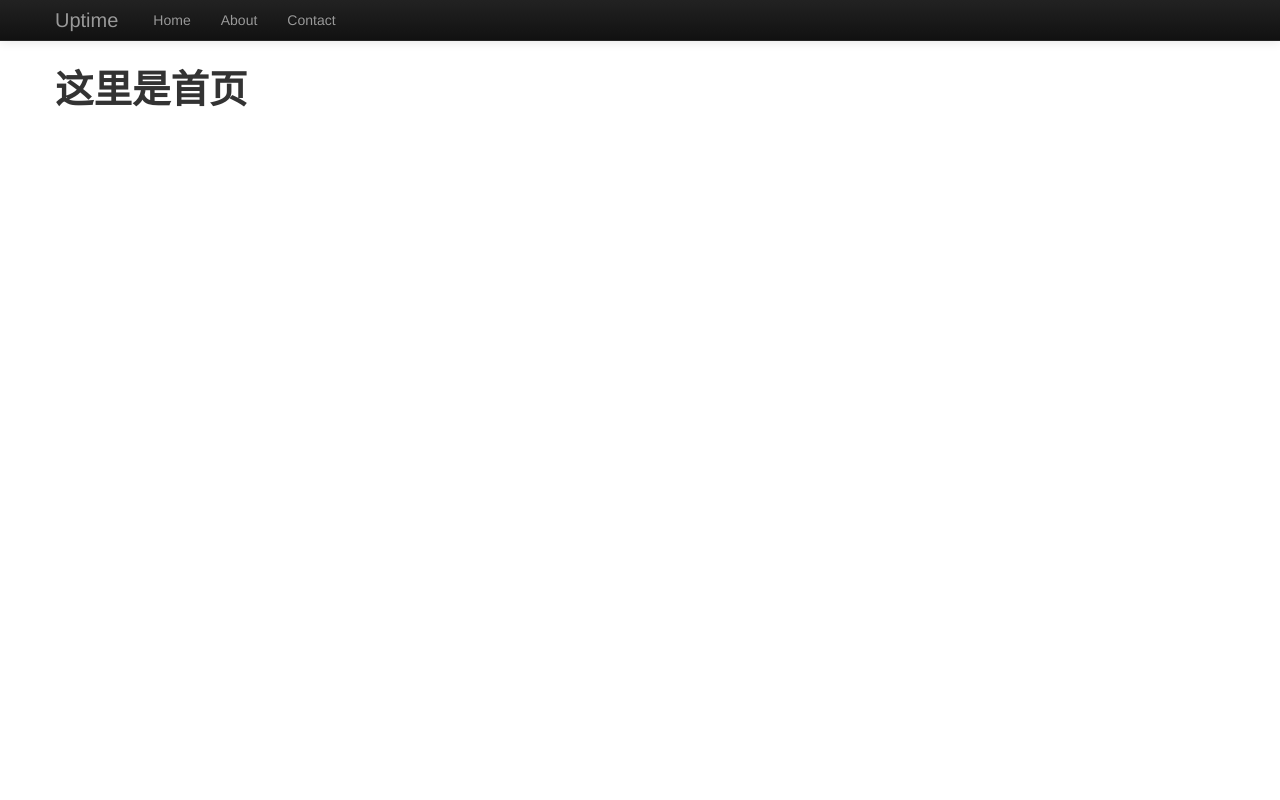
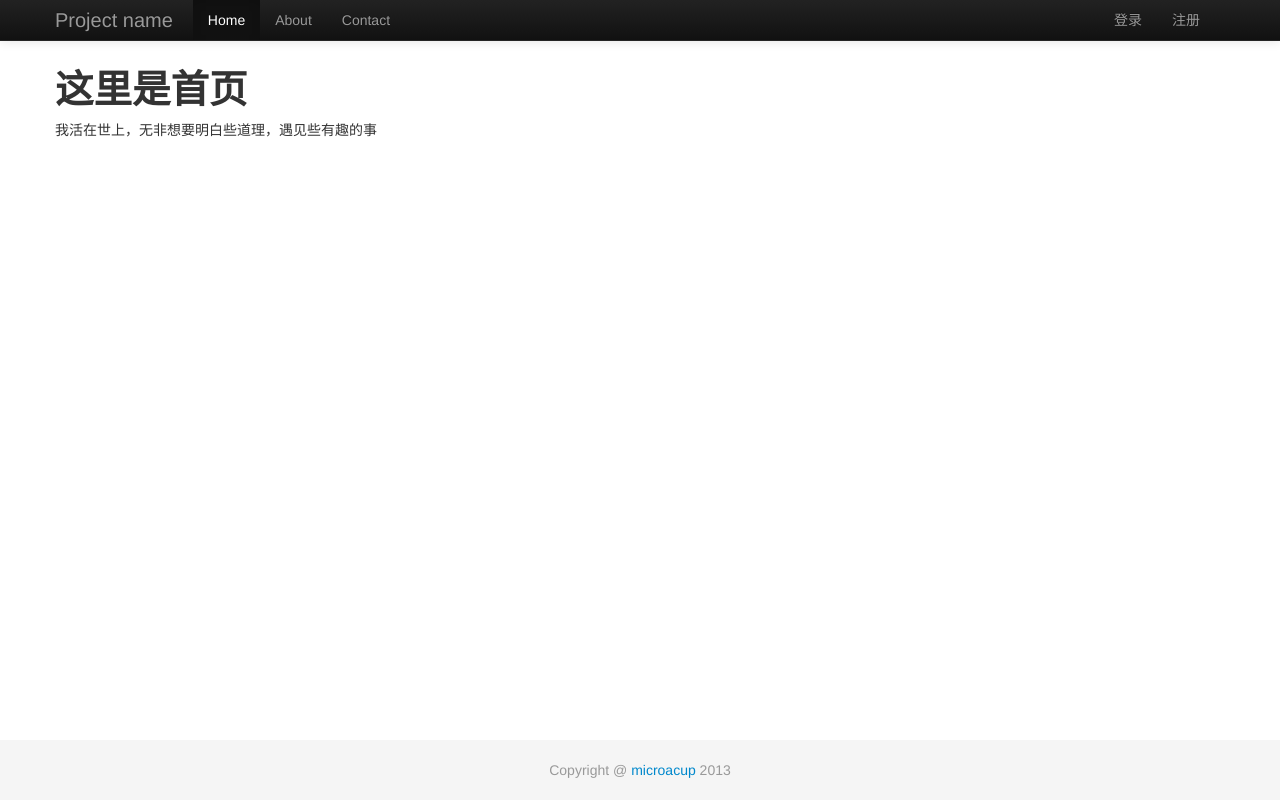
Before and after one commit to zhenpengtang/tornado-bootstrap, a Python web app: template templates/index.html in a window 1280 px wide. Run offline with Jinja, Linux system fonts and the light colour scheme; the template is opened without the code that fills it, so the values that code supplies are empty; some libraries are stand-ins or nearby versions.

Commit message:
使用jinja2页面引擎

```diff
--- a/handler/index.py
+++ b/handler/index.py
@@ -2,7 +2,7 @@
 '''
 Created on 2013-5-18
 
-@author: Power
+@author: Microacup
 '''
 import handler.base
 
--- a/handler/login.py
+++ b/handler/login.py
@@ -2,7 +2,7 @@
 '''
 Created on 2013-5-18
 
-@author: Power
+@author: Microacup
 '''
 import handler.base
 
--- a/requirements.txt
+++ b/requirements.txt
@@ -1 +1,2 @@
 tornado
+jinja2
--- a/templates/index.html
+++ b/templates/index.html
@@ -1,65 +1,10 @@
-<!DOCTYPE html>
-<html>
-  <head>
-    <meta charset="utf-8">
-    <title>Uptime</title>
-    <meta name="viewport" content="width=device-width, initial-scale=1.0">
-    <meta name="description" content="">
-    <meta name="author" content="">
-    <link rel="stylesheet" href="{{ static_url("css/bootstrap.min.css") }}" type="text/css"/>
-    <link href="//cdnjs.bootcss.com/ajax/libs/twitter-bootstrap/2.3.1/css/bootstrap-responsive.min.css" rel="stylesheet">
-    <link rel="stylesheet" href="{{ static_url("css/styles.css") }}" type="text/css"/>
-    <!-- Le styles -->
-    <style>
-      body {
-        padding-top: 60px; /* 60px to make the container go all the way to the bottom of the topbar */
-      }
-    </style>
-    <!-- HTML5 shim, for IE6-8 support of HTML5 elements -->
-    <!--[if lt IE 9]>
-      <script src="//cdnjs.bootcss.com/ajax/libs/html5shiv/3.6.2/html5shiv.js"></script>
-    <![endif]-->
-  </head>
+{% extends "snippet/layout.html" %}
 
-  <body>
+{% block title %}首页{% endblock %}
 
-    <div class="navbar navbar-inverse navbar-fixed-top">
-      <div class="navbar-inner">
-        <div class="container">
-          <a class="brand" href="#">Uptime</a>
-          <div class="nav-collapse collapse">
-            <ul class="nav">
-              <li class="active"><a href="#">Home</a></li>
-              <li><a href="#about">About</a></li>
-              <li><a href="#contact">Contact</a></li>
-            </ul>
-          </div><!--/.nav-collapse -->
-        </div>
-      </div>
-    </div>
+{% block body %}
+    <h1> 这里是首页</h1>
 
-    <div class="container">
+    <p>我活在世上，无非想要明白些道理，遇见些有趣的事</p>
 
-      <h1>这里是首页</h1>
-
-    </div> <!-- /container -->
-
-    <!-- Le javascript
-    ================================================== -->
-    <!-- Placed at the end of the document so the pages load faster -->
-    <script src="//cdnjs.bootcss.com/ajax/libs/jquery/1.9.1/jquery.min.js"></script>
-    <script src="//cdnjs.bootcss.com/ajax/libs/twitter-bootstrap/2.3.1/js/bootstrap.min.js"></script>
-    <script type="text/javascript">
-        $(function(){
-            $(".nav").find("li").each(function(){
-                var a = $(this).find("a");
-                if ($(a).attr("href") === location.pathname){
-                  $(this).addClass("active");
-                }else{
-                   $(this).removeClass("active");
-                }
-            });
-        });
-    </script>
-  </body>
-</html>
+{% endblock %}
--- /dev/null
+++ b/templates/snippet/footer.html
@@ -0,0 +1,5 @@
+<div id="footer">
+  <div class="container">
+    <p class="muted credit">Copyright @ <a href="http://microacup.github.io">microacup</a> 2013</p>
+  </div>
+</div>
--- /dev/null
+++ b/templates/snippet/layout.html
@@ -0,0 +1,95 @@
+<!DOCTYPE html>
+<html lang="zh-CN">
+  <head>
+    <meta charset="utf-8">
+    <title>{% block title %} {% endblock %}</title>
+    <meta name="viewport" content="width=device-width, initial-scale=1.0">
+    <meta name="description" content="">
+    <meta name="author" content="">
+    <link rel="stylesheet" href="/static/css/bootstrap.min.css" type="text/css"/>
+    <!-- Le styles -->
+    <style>
+      html {
+          height: 100%;
+      }
+      body {
+        height: 100%;
+        margin: 0 auto -60px;
+      }
+      #main{
+         min-height: 100%;
+         height: auto !important;
+         height: 100%;
+         margin: 0 auto -60px;
+      }
+      #main > .container {
+        padding-top: 60px;
+      }
+      #footer {
+        height: 60px;
+        background-color: #f5f5f5;
+        text-align: center;
+      }
+      .container .credit {
+        margin: 20px 0;
+       }
+    ::-moz-selection { color:#fff; background-color:#FF6633;}
+    ::-webkit-selection { color:#fff; background-color:#FF6633;}
+    ::selection { color:#fff; background-color:#FF6633;}
+    </style>
+    <link href="//cdnjs.bootcss.com/ajax/libs/twitter-bootstrap/2.3.1/css/bootstrap-responsive.min.css" rel="stylesheet">
+    <!-- HTML5 shim, for IE6-8 support of HTML5 elements -->
+    <!--[if lt IE 9]>
+      <script src="//cdnjs.bootcss.com/ajax/libs/html5shiv/3.6.2/html5shiv.js"></script>
+    <![endif]-->
+    {% block stylesheet %}{% endblock %}
+    {% block javascript %}{% endblock %}
+    <!-- Fav and touch icons -->
+  </head>
+
+  <body>
+    <div class="container" id="main">
+    <div class="navbar navbar-inverse navbar-fixed-top">
+      <div class="navbar-inner">
+        <div class="container">
+          <button type="button" class="btn btn-navbar" data-toggle="collapse" data-target=".nav-collapse">
+            <span class="icon-bar"></span>
+            <span class="icon-bar"></span>
+            <span class="icon-bar"></span>
+          </button>
+          <a class="brand" href="#">Project name</a>
+          <div class="nav-collapse collapse">
+            <ul class="nav">
+              <li class="active"><a href="#">Home</a></li>
+              <li><a href="#about">About</a></li>
+              <li><a href="#contact">Contact</a></li>
+            </ul>
+          </div><!--/.nav-collapse -->
+          <div class="nav-collapse collapse pull-right">
+                <ul class="nav">
+                    {% if current_user %}
+                        <li><a href="/setting">{{ current_user.username }}</a></li>
+                        <li><a href="/logout">退出</a></li>
+                    {% else %}
+                        <li><a href="/login">登录</a></li>
+                        <li><a href="/signup">注册</a></li>
+                    {% endif %}
+                </ul>
+            </div>
+        </div>
+      </div>
+    </div>
+
+    <div class="container">
+         {% block body %}{% endblock %}
+    </div> <!-- /container -->
+    </div>
+    {% include "snippet/footer.html" %}
+    <!-- Le javascript
+    ================================================== -->
+    <!-- Placed at the end of the document so the pages load faster -->
+    <script src="//cdnjs.bootcss.com/ajax/libs/jquery/1.9.1/jquery.min.js"></script>
+    <script src="//cdnjs.bootcss.com/ajax/libs/twitter-bootstrap/2.3.1/js/bootstrap.min.js"></script>
+
+  </body>
+</html>
```
Also changed, not shown: app.py (+6 -1 lines), handler/base.py (+27 -2 lines), handler/static.py (added, +11 -0 lines), templates/login.html (+7 -7 lines), templates/snippet/404.html (added, +27 -0 lines).
